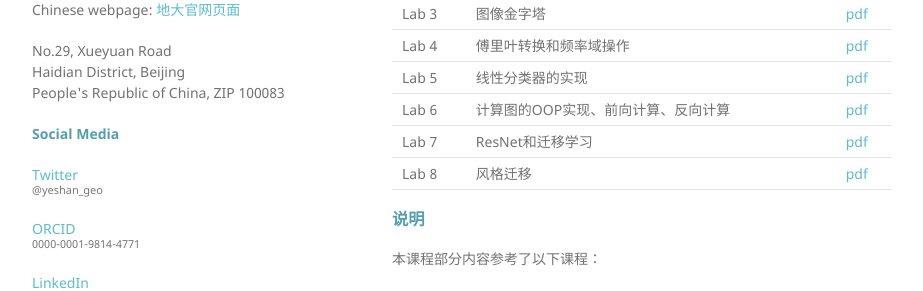
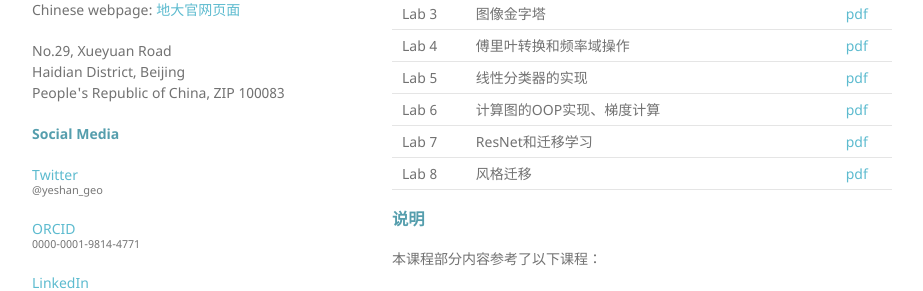
Before and after one commit to yeshan-geo/yeshan-geo.github.io, a Jekyll site: the page built from pages/computer_vision.md, in a window 1280 px wide and 900 px high, scrolled down 654 px. Shown: the part 478-769 px from the top of the window, without its empty margins (178-1101 px from the left). Built offline with Jekyll 4.4.1, drawn with Linux system fonts in a browser that asks for light colours; our own code applies the rules of GitHub Pages for plain Markdown files.

Commit message:
Update computer_vision.md

```diff
--- a/pages/computer_vision.md
+++ b/pages/computer_vision.md
@@ -32,7 +32,7 @@
 |Lab 3|图像金字塔|[pdf](https://yeshan-geo.github.io/documents/cv/2024/Lab3.pdf)|
 |Lab 4|傅里叶转换和频率域操作|[pdf](https://yeshan-geo.github.io/documents/cv/2024/Lab4.pdf)|
 |Lab 5|线性分类器的实现|[pdf](https://yeshan-geo.github.io/documents/cv/2024/Lab5.pdf)|
-|Lab 6|计算图的OOP实现、前向计算、反向计算|[pdf](https://yeshan-geo.github.io/documents/cv/2024/Lab6.pdf)|
+|Lab 6|计算图的OOP实现、梯度计算|[pdf](https://yeshan-geo.github.io/documents/cv/2024/Lab6.pdf)|
 |Lab 7|ResNet和迁移学习|[pdf](https://yeshan-geo.github.io/documents/cv/2024/Lab7.pdf)|
 |Lab 8|风格迁移|[pdf](https://yeshan-geo.github.io/documents/cv/2024/Lab8.pdf)|
 
```
